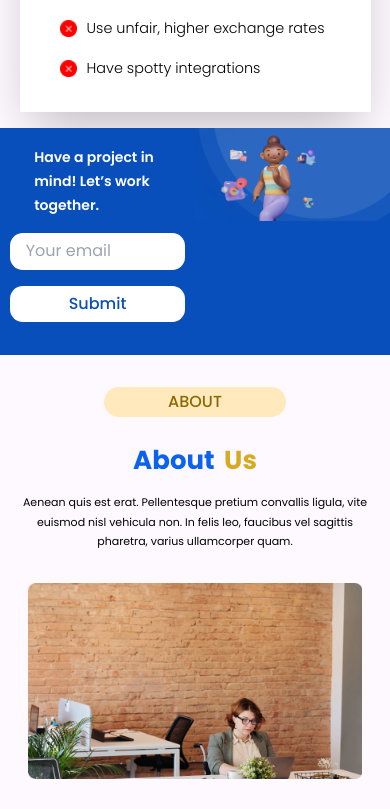
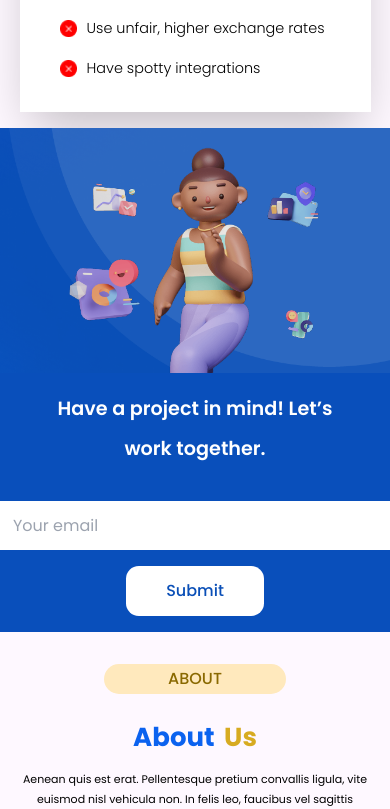
Before and after one commit to jaivikpatel2001/leotech, a React (Create React App) app: page /Contact in a window 390 px wide. Shown: the part 3220-4029 px from the top of the page. Built offline with nearby package versions, Linux system fonts and the light colour scheme.

Commit message:
fix illustrator and contact form

```diff
--- a/src/Components/Contact/Contact.css
+++ b/src/Components/Contact/Contact.css
@@ -46,7 +46,7 @@
   margin-left: 1rem;
   font-weight: 500;
 }
-@media screen and (max-width: 768px) {
+/* @media screen and (max-width: 768px) {
   .blueheight {
     align-items: center;
     height: auto;
@@ -62,8 +62,6 @@
     margin-bottom: 0;
   }
   .left {
-    /* padding-left: 2rem;
-    padding-right: 2rem; */
     text-align: center;
     padding-left: 0rem;
     align-items: center;
@@ -92,4 +90,46 @@
     margin-left: 0rem;
     font-weight: 500;
   }
+} */
+@media screen and (max-width: 768px) {
+  .blueheight {
+    flex-direction: column-reverse;
+    height: 100%;
+  }
+
+  .left {
+    display: flex;
+    flex-direction: column;
+    justify-content: center;
+    padding-left: 0rem;
+    margin-left: 0rem;
+    text-align: center;
+    align-items: center;
+    margin-top: 0rem;
+  }
+  .submit {
+    margin: 1rem 0rem;
+    padding: 0.8rem 2.5rem;
+    color: #0a4fb7;
+    background-color: white;
+    border-radius: 0.8rem;
+    margin-left: 0rem;
+    font-weight: 500;
+  }
+  .right {
+    background-repeat: no-repeat;
+    background-size: cover;
+    height: 29vh;
+    width: 100%;
+    margin: auto;
+  }
+
+  .heroformtext {
+    width: 80%;
+    color: white;
+    font-size: 1.2rem;
+    font-weight: 600;
+    margin: 1rem 0rem;
+    line-height: 2.5rem;
+  }
 }
--- a/src/Components/ContactForm/Contactform.css
+++ b/src/Components/ContactForm/Contactform.css
@@ -77,14 +77,15 @@
   .cfupper {
     margin-top: 6rem;
   }
+
   .cftitle {
     text-align: center;
-    margin-top: 6rem;
-    font-size: 2.3rem;
+    margin-top: 19rem;
+    font-size: 1.5rem;
   }
   .cfdesc {
     width: 90%;
-    font-size: 1rem;
+    font-size: 0.9rem;
   }
   .formcontainer {
     width: 90%;
@@ -92,4 +93,9 @@
     box-shadow: rgba(0, 0, 0, 0.35) 0px 5px 15px;
     margin-top: 1rem;
   }
+  .cfcfformtitle {
+    font-weight: 700;
+    font-size: 1.2rem;
+    text-align: center;
+  }
 }
--- a/src/Components/Footer/Footer.css
+++ b/src/Components/Footer/Footer.css
@@ -42,7 +42,7 @@
 }
 @media (max-width: 768px) {
   .footercontainer {
-    margin-top: 13rem;
+    margin-top: 20rem;
     background-color: #37393f;
     height: 100%;
     color: white;
```
